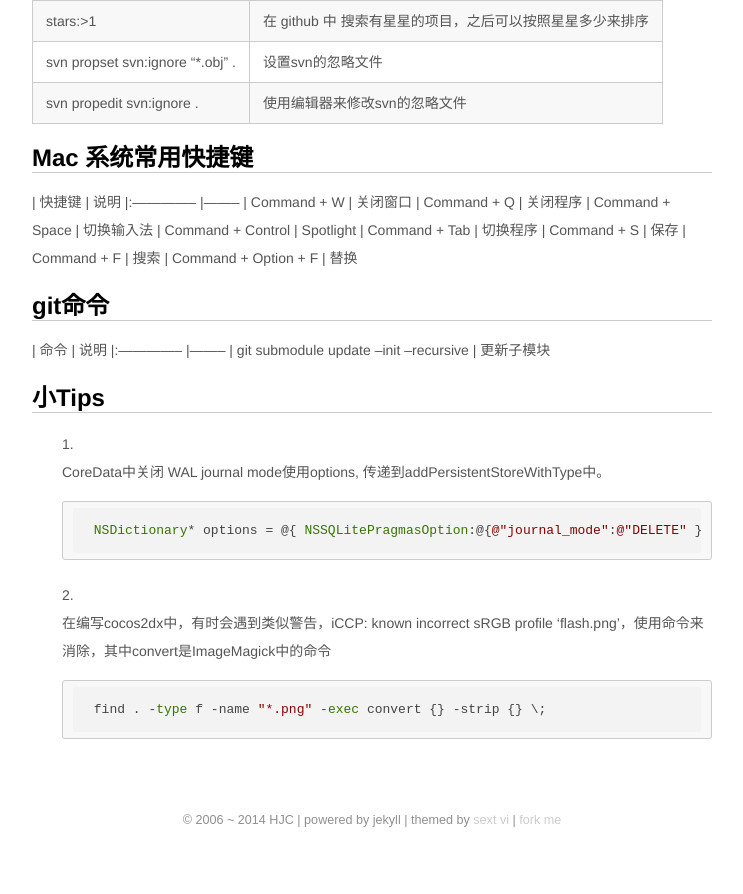
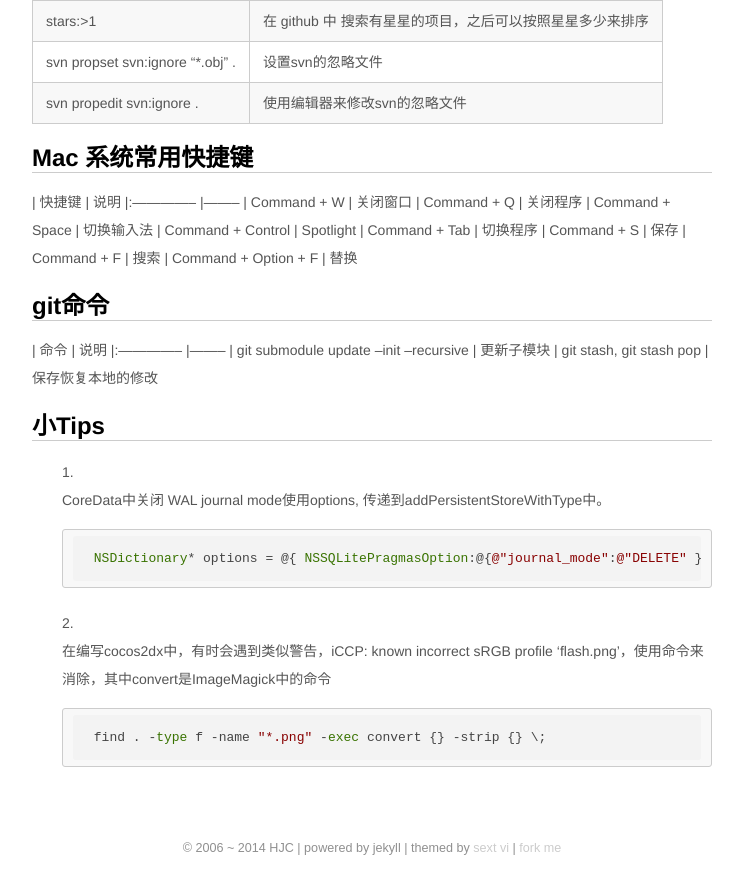
Before and after one commit to jzpangpang/hjcapple.github.com, a Jekyll site: the page built from _posts/2014-04-06-tools-libs.md, in a window 1280 px wide and 900 px high, scrolled down 1569 px. Shown: the top 894 px of the window, without its empty margins (268-1011 px from the left). Built offline with Jekyll 4.4.1, drawn with Linux system fonts in a browser that asks for light colours; nearby versions of some CDN libraries; Markdown is read by kramdown in place of the engine named in the settings; comment, search, counter and statistics services are not loaded; before the commit the page ends 2441 px from its top, so only the background shows below that.

Commit message:
增加git stash, git stash pop的描述

```diff
--- a/_posts/2014-04-06-tools-libs.md
+++ b/_posts/2014-04-06-tools-libs.md
@@ -84,7 +84,7 @@ published: true
 | 命令            | 说明
 |:--------------		|--------
 | git submodule update --init --recursive | 更新子模块
-
+| git stash, git stash pop | 保存恢复本地的修改
 
 ## 小Tips
 1. CoreData中关闭 WAL journal mode使用options, 传递到addPersistentStoreWithType中。
```
